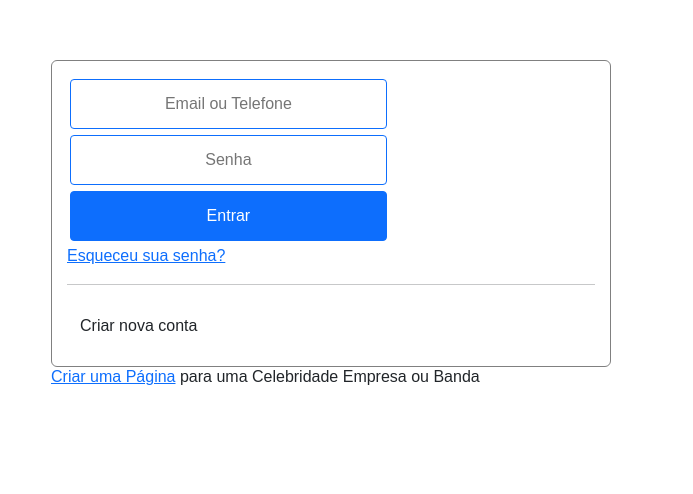
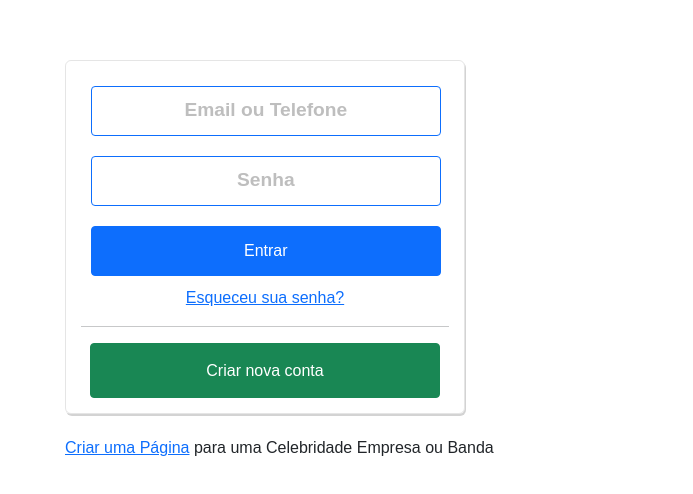
Before and after one commit to Eduardodiniz05/Fakebook, a plain HTML site: page index.html in a window 1280 px wide. Shown: the part 190-684 px from the top of the page, 587-1280 px from the left. Drawn offline with nearby package versions, Linux system fonts and the light colour scheme.

Commit message:
adicionado mais configurações do bootstrap e css

```diff
--- a/index.html
+++ b/index.html
@@ -22,15 +22,16 @@
                <h3>O Fakebook ajuda você a se conectar e compartilhar com as pessoas que fazem parte da sua vida.</h3>
             </div>
             <div class="col">
-                <div class="formulary">
-                    <input type="email" class="btn btn-outline-primary logon-bord" placeholder="Email ou Telefone" name="" id=""><br>
-                    <input type="password" class="btn btn-outline-primary logon-bord" placeholder="Senha" name="" id=""><br>
+                <div class="formulary text-center">
+                    <input type="email" class="btn btn-outline-primary logon-bord" placeholder="Email ou Telefone" name="" id="logon"><br>
+                    <input type="password" class="btn btn-outline-primary logon-bord" placeholder="Senha" name="" id="logon"><br>
                     <input type="submit" class="btn btn-primary logon-bord" value="Entrar" name="" id=""><br>
-                    <a href="#">Esqueceu sua senha?</a>
+                    <a href="#" >Esqueceu sua senha?</a>
                     <hr>
-                    <input type="submit" class="btn  btn-confg " value="Criar nova conta" name="" id="">
+                    <input type="submit" class="btn btn-success  btn-confg " value="Criar nova conta" name="" id="">
 
             </div>
+            <br>
             <h6><a href="#">Criar uma Página</a> para uma Celebridade Empresa ou Banda</h6>
         </div>
 
--- a/style.css
+++ b/style.css
@@ -13,19 +13,25 @@
 }
 
 .logon-bord {
-  width: 60%;
+  width: 95%;
   height: 50px;
-  margin: 3px;
+  margin: 10px;
 }
 
 .formulary {
-  width: 35em;
-  border: 1px solid gray;
+  width: 400px;
+  border: 1px solid rgba(190, 190, 190, 0.4);
   border-radius: 6px;
   padding: 15px;
+  box-shadow: 1px 2px lightgrey;
 }
 
 .btn-confg {
-  height: 50px;
-  background-color: #328820;
+  height: 55px;
+  width: 95%;
 }
+#logon::placeholder {
+  color: rgb(190, 190, 190);
+  font-size: larger;
+  font-weight: 700;
+}
```
